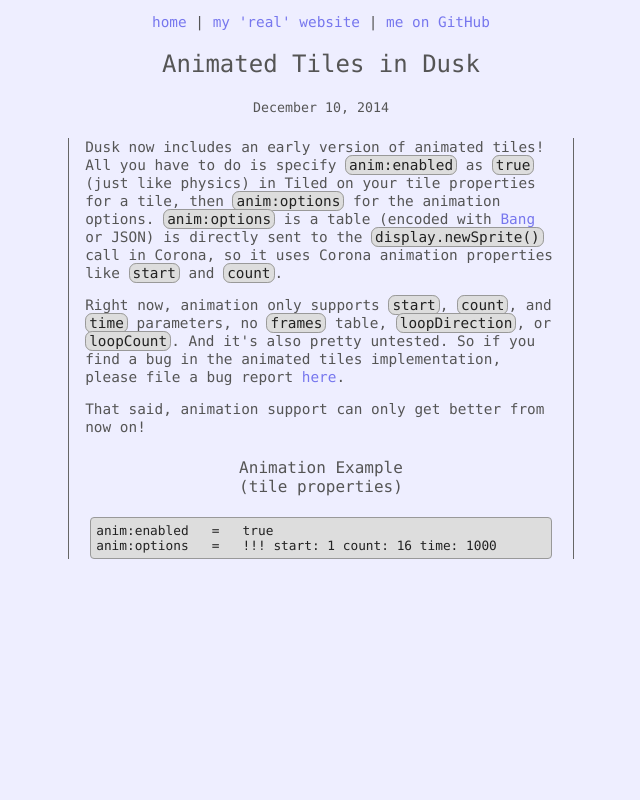
After one commit to GymbylCoding/gymbylcoding.github.io, a PHP site: page /posts/animated-tiles-in-dusk.html in a window 1280 px wide. The commit adds this page. Shown: the whole page, without its empty margins (319-959 px from the left). Run offline with PHP 8.4, Linux system fonts and the light colour scheme.

Commit message:
Animated tiles in Dusk post

```diff
--- /dev/null
+++ b/posts/animated-tiles-in-dusk.html
@@ -0,0 +1,21 @@
+<!DOCTYPE xhtml>
+<html lang="en">
+  <head>
+    <title>Animated Tiles in Dusk</title>
+    <link rel="stylesheet" href="../resources/index.css" type="text/css"/>
+  </head>
+  <body>
+    <div id="links-bar" class="smaller"><a href="../index.html" class="site-link">home</a> | <a href="http://www.gymbyl.com" class="site-link">my 'real' website</a> | <a href="http://www.github.com/GymbylCoding" class="site-link">me on GitHub</a>
+    </div>
+    <h2 id="page-header">Animated Tiles in Dusk</h2>
+    <h5 class="post-date">December 10, 2014</h5>
+    <div id="main-content">
+      <p>Dusk now includes an early version of animated tiles! All you have to do is specify <code>anim:enabled</code> as <code>true</code> (just like physics) in Tiled on your tile properties for a tile, then <code>anim:options</code> for the animation options. <code>anim:options</code> is a table (encoded with <a href="dusks-own-serialization-format.html">Bang</a> or JSON) is directly sent to the <code>display.newSprite()</code> call in Corona, so it uses Corona animation properties like <code>start</code> and <code>count</code>.</p>
+      <p>Right now, animation only supports <code>start</code>, <code>count</code>, and <code>time</code> parameters, no <code>frames</code> table, <code>loopDirection</code>, or <code>loopCount</code>. And it's also pretty untested. So if you find a bug in the animated tiles implementation, please file a bug report <a href="https://github.com/GymbylCoding/Dusk-Engine/issues" target="_blank">here</a>.</p>
+      <p>That said, animation support can only get better from now on!</p>
+      <h4>Animation Example<br>(tile properties)</h4>
+      <pre><code>anim:enabled   =   true
+anim:options   =   !!! start: 1 count: 16 time: 1000</code></pre>
+    </div>
+  </body>
+</html>
--- a/resources/index.css
+++ b/resources/index.css
@@ -1,7 +1,7 @@
 html {
   font-family: "Anonymous Pro", "Source Code Pro", "Lucida Console", "Courier New", "Consolas", "Droid Sans Mono", monospace;
   font-size: 12pt;
-  background-color: #eee;
+  background-color: #eef;
   color: #555;
 }
 p {
@@ -53,7 +53,7 @@ h6 {
   background-color: #ddd;
 }
 .link.alternate {
-  background-color: #eee;
+  background-color: #eef;
 }
 .link-header {
   text-align: right;
--- a/src/build.js
+++ b/src/build.js
@@ -13,7 +13,8 @@ var pageTemplate = jade.compileFile("templates/main.jade", {pretty: true});
 var postTemplate = jade.compileFile("templates/post.jade", {pretty: true});
 
 var files = [
-	"dusks-own-serialization-format"
+	"dusks-own-serialization-format",
+	"animated-tiles-in-dusk"
 ]
 
 var indexContent = pageTemplate(
--- a/src/stylus/variables.styl
+++ b/src/stylus/variables.styl
@@ -2,7 +2,7 @@ font = "Anonymous Pro", "Source Code Pro", "Lucida Console", "Courier New", "Con
 
 fontSize = 12pt
 foregroundColor = #555
-backgroundColor = #eee
+backgroundColor = #eef
 borderColor = #666
 linkColor = #77e
 
```
Also changed, not shown: index.html (+6 -2 lines), 2 other files.
